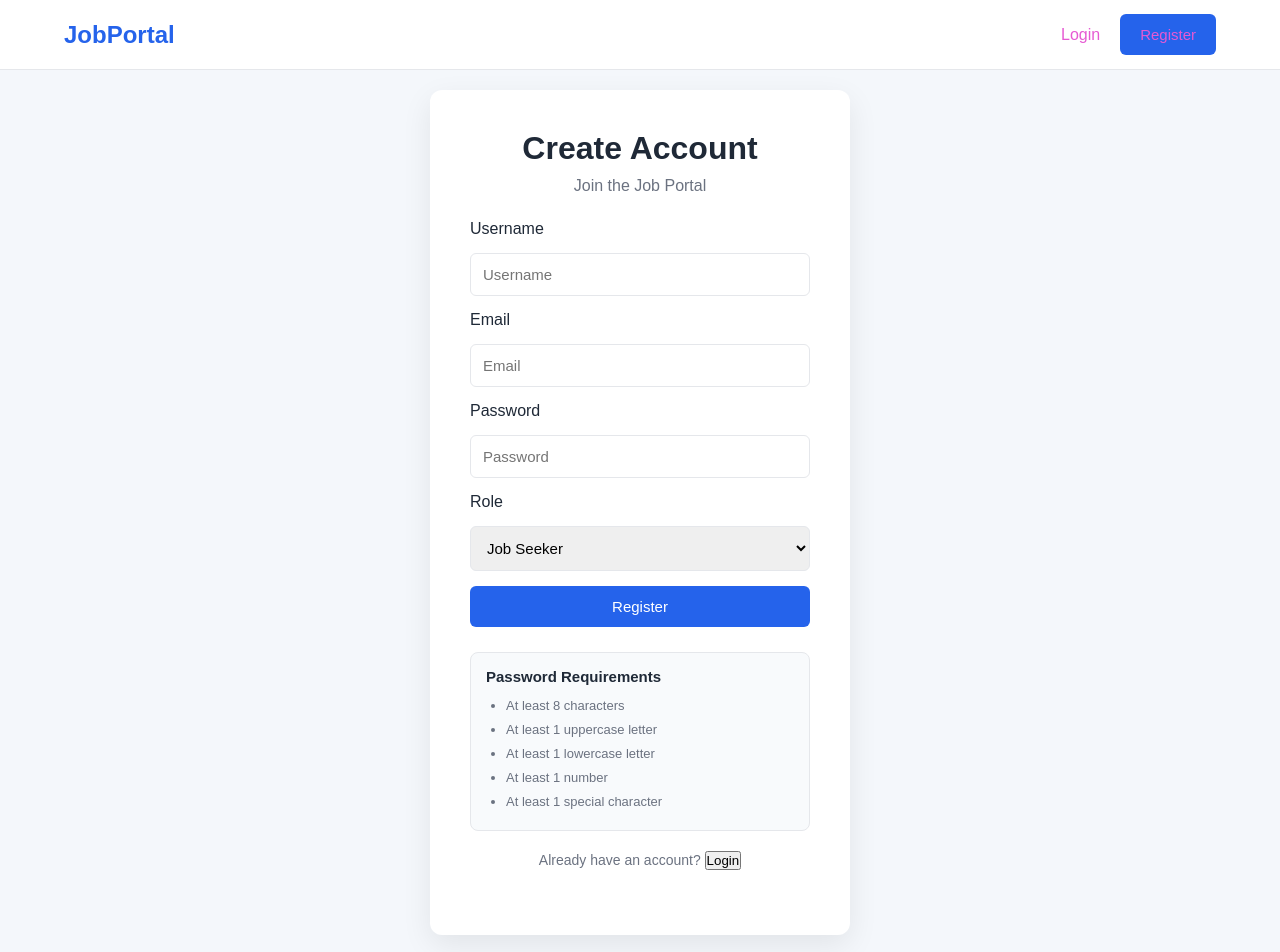
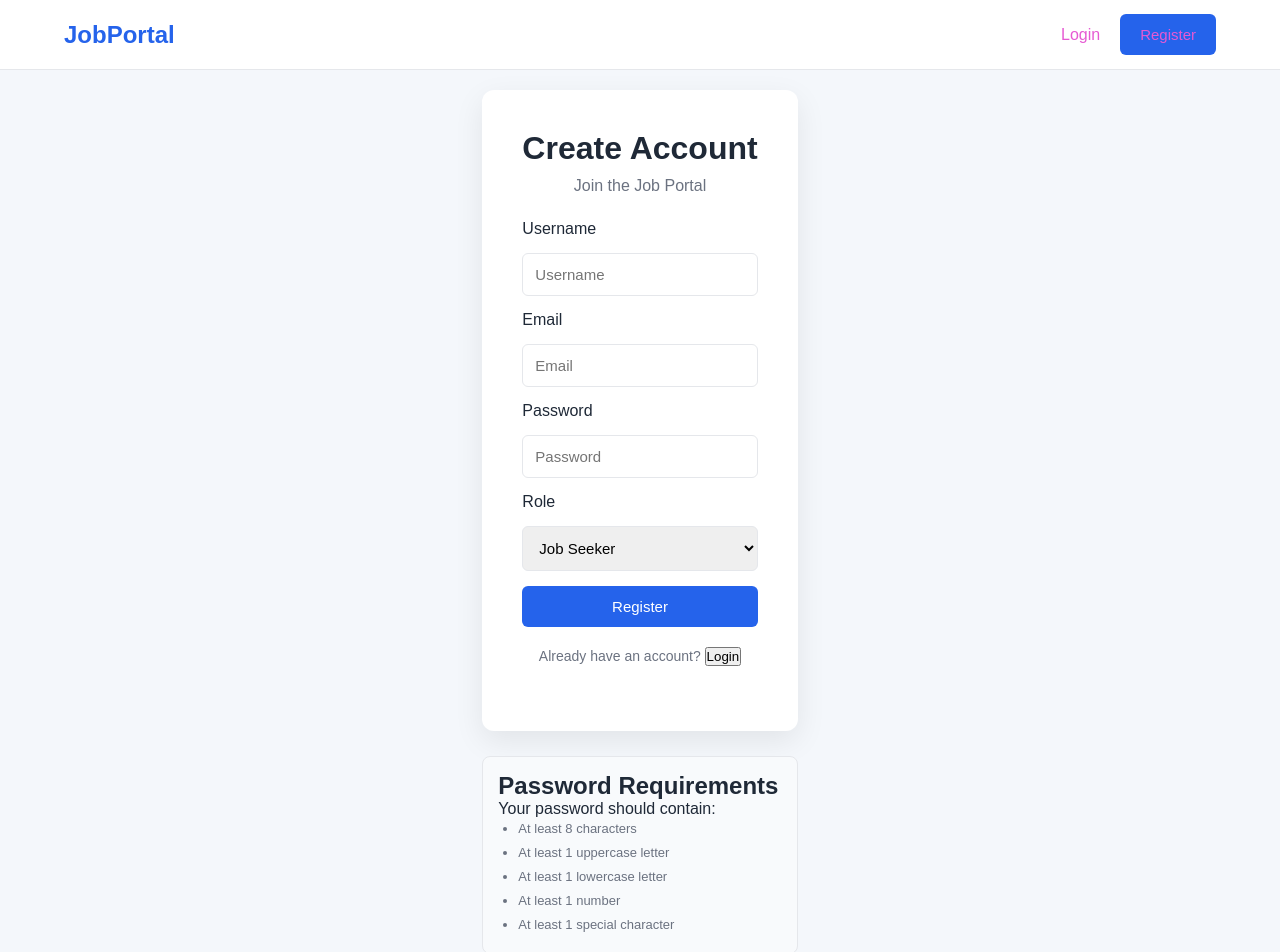
Before and after one commit to AMAL-C-K/-JOB-PORTAL-FULL-STACK---POSTGRESQL, a React (Vite) app in the folder frontend-job-portal/: page /register in a window 1280 px wide. Shown: the top 952 px of the page. Built offline with nearby package versions, Linux system fonts and the light colour scheme.

Commit message:
Update Register.jsx

```diff
--- a/frontend-job-portal/src/pages/Register.jsx
+++ b/frontend-job-portal/src/pages/Register.jsx
@@ -1,4 +1,3 @@
-
 import { useState } from "react";
 import { useNavigate } from "react-router-dom";
 import { apiFetch } from "../api/api";
@@ -21,6 +20,7 @@ function Register() {
 
   const handleChange = (e) => {
     const { name, value } = e.target;
+
     setFormData((prev) => ({
       ...prev,
       [name]: value,
@@ -61,15 +61,36 @@ function Register() {
 
   return (
     <div className="auth-container">
+
+      <div className="register-layout">
+
+        {/* =========================
+            REGISTRATION FORM
+        ========================= */}
+
         <div className="auth-card">
+
           <h1>Create Account</h1>
           <p>Join the Job Portal</p>
 
-        {error && <div className="error-message">{error}</div>}
-        {success && <div className="success-message">{success}</div>}
+          {error && (
+            <div className="error-message">
+              {error}
+            </div>
+          )}
+
+          {success && (
+            <div className="success-message">
+              {success}
+            </div>
+          )}
 
           <form onSubmit={handleSubmit}>
-          <label htmlFor="username">Username</label>
+
+            <label htmlFor="username">
+              Username
+            </label>
+
             <input
               id="username"
               type="text"
@@ -80,7 +101,10 @@ function Register() {
               required
             />
 
-          <label htmlFor="email">Email</label>
+            <label htmlFor="email">
+              Email
+            </label>
+
             <input
               id="email"
               type="email"
@@ -91,7 +115,10 @@ function Register() {
               required
             />
 
-          <label htmlFor="password">Password</label>
+            <label htmlFor="password">
+              Password
+            </label>
+
             <input
               id="password"
               type="password"
@@ -102,15 +129,23 @@ function Register() {
               required
             />
 
-          <label htmlFor="role">Role</label>
+            <label htmlFor="role">
+              Role
+            </label>
+
             <select
               id="role"
               name="role"
               value={formData.role}
               onChange={handleChange}
             >
-            <option value="candidate">Job Seeker</option>
-            <option value="employer">Employer</option>
+              <option value="candidate">
+                Job Seeker
+              </option>
+
+              <option value="employer">
+                Employer
+              </option>
             </select>
 
             <button
@@ -120,22 +155,12 @@ function Register() {
             >
               {loading ? "Registering..." : "Register"}
             </button>
+
           </form>
-
-        {/* Password Conditions - Separate Section */}
-        <div className="password-conditions">
-          <h3>Password Requirements</h3>
-          <ul>
-            <li>At least 8 characters</li>
-            <li>At least 1 uppercase letter</li>
-            <li>At least 1 lowercase letter</li>
-            <li>At least 1 number</li>
-            <li>At least 1 special character</li>
-          </ul>
-        </div>
 
           <p className="auth-link">
             Already have an account?{" "}
+
             <button
               type="button"
               className="link-btn"
@@ -144,7 +169,34 @@ function Register() {
               Login
             </button>
           </p>
+
         </div>
+
+
+        {/* =========================
+            PASSWORD REQUIREMENTS
+        ========================= */}
+
+        <div className="password-conditions">
+
+          <h2>Password Requirements</h2>
+
+          <p>
+            Your password should contain:
+          </p>
+
+          <ul>
+            <li>At least 8 characters</li>
+            <li>At least 1 uppercase letter</li>
+            <li>At least 1 lowercase letter</li>
+            <li>At least 1 number</li>
+            <li>At least 1 special character</li>
+          </ul>
+
+        </div>
+
+      </div>
+
     </div>
   );
 }
```
Lines whose indentation alone changed are shown as unchanged.
